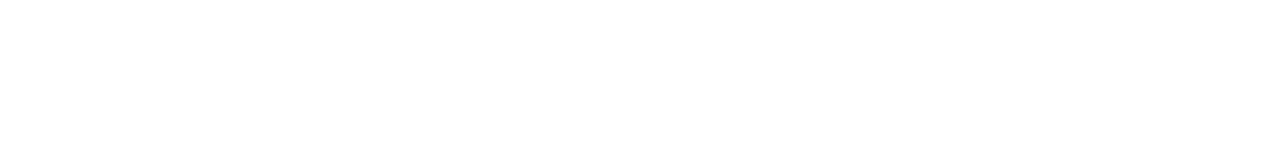
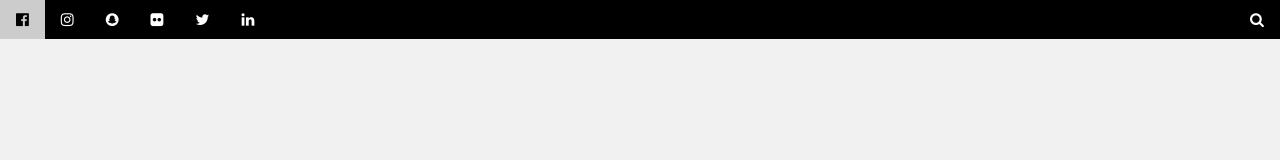
Before and after one commit to somiaabdulaziz10/Ourgreatweb, a plain HTML site: page index.html in a window 1280 px wide. Drawn offline with nearby package versions, Linux system fonts and the light colour scheme.

Commit message:
adding navbar and style of it

```diff
--- a/index.html
+++ b/index.html
@@ -1,13 +1,27 @@
 <!DOCTYPE html>
 <html lang="en">
 <head>
-    <meta charset="UTF-8">
-    <meta http-equiv="X-UA-Compatible" content="IE=edge">
-    <meta name="viewport" content="width=device-width, initial-scale=1.0">
-    <title>Document</title>
-    <link rel="stylesheet" href="style.css">
+    <title>W3.CSS Template</title>
+<meta charset="UTF-8">
+<meta name="viewport" content="width=device-width, initial-scale=1">
+<link rel="stylesheet" href="https://www.w3schools.com/w3css/4/w3.css">
+<link rel="stylesheet" href="https://fonts.googleapis.com/css?family=Oswald">
+<link rel="stylesheet" href="https://fonts.googleapis.com/css?family=Open Sans">
+<link rel="stylesheet" href="https://cdnjs.cloudflare.com/ajax/libs/font-awesome/4.7.0/css/font-awesome.min.css">
+<link rel="stylesheet" href="style.css">
 </head>
-<body>
+<body class="w3-light-grey">
+
+    <!-- Navigation bar with social media icons -->
+    <div class="w3-bar w3-black w3-hide-small">
+      <a href="#" class="w3-bar-item w3-button"><i class="fa fa-facebook-official"></i></a>
+      <a href="#" class="w3-bar-item w3-button"><i class="fa fa-instagram"></i></a>
+      <a href="#" class="w3-bar-item w3-button"><i class="fa fa-snapchat"></i></a>
+      <a href="#" class="w3-bar-item w3-button"><i class="fa fa-flickr"></i></a>
+      <a href="#" class="w3-bar-item w3-button"><i class="fa fa-twitter"></i></a>
+      <a href="#" class="w3-bar-item w3-button"><i class="fa fa-linkedin"></i></a>
+      <a href="#" class="w3-bar-item w3-button w3-right"><i class="fa fa-search"></i></a>
+    </div>
 
 </body>
 </html>
--- a/style.css
+++ b/style.css
@@ -0,0 +1,2 @@
+h1,h2,h3,h4,h5,h6 {font-family: "Oswald"}
+body {font-family: "Open Sans"}
```
